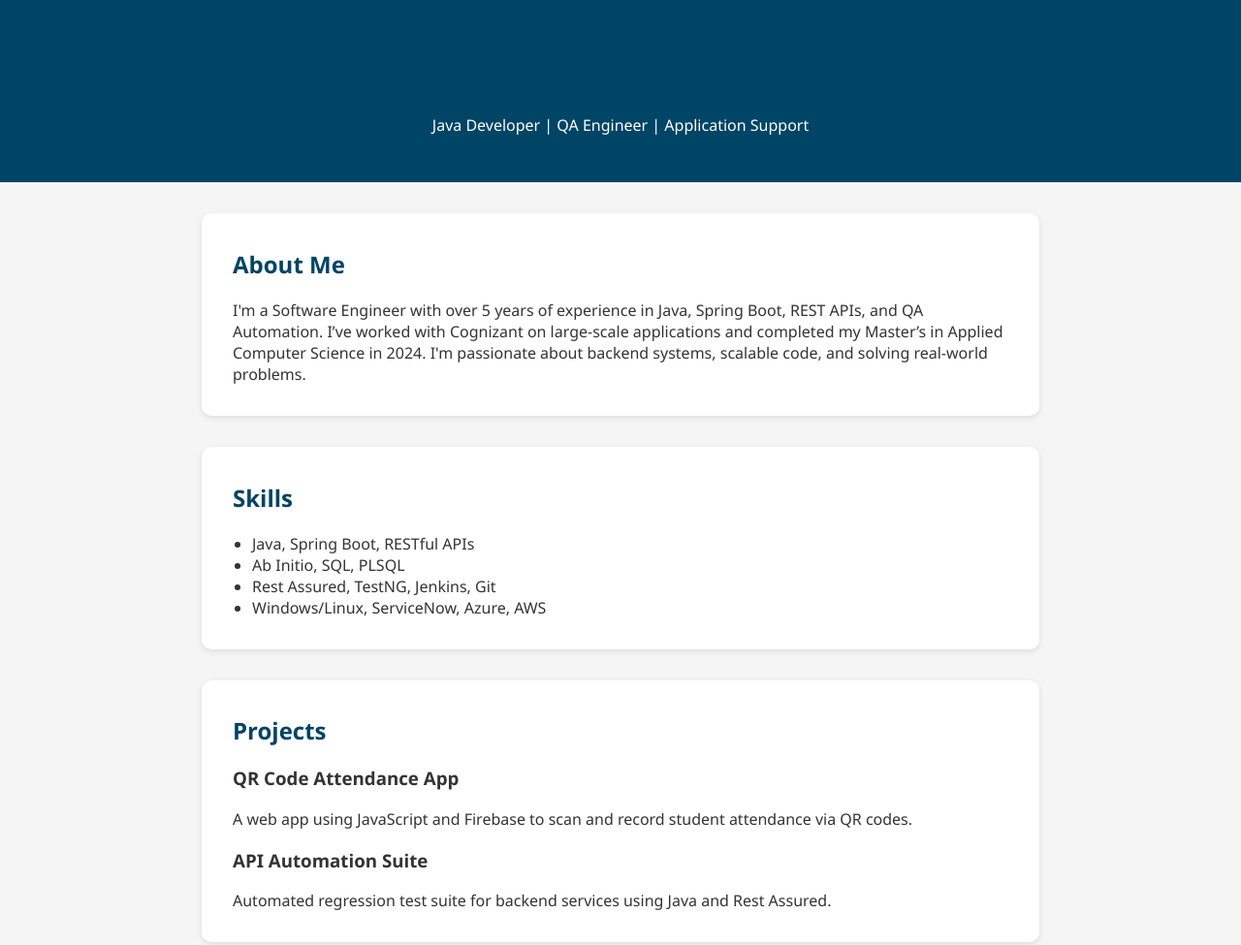
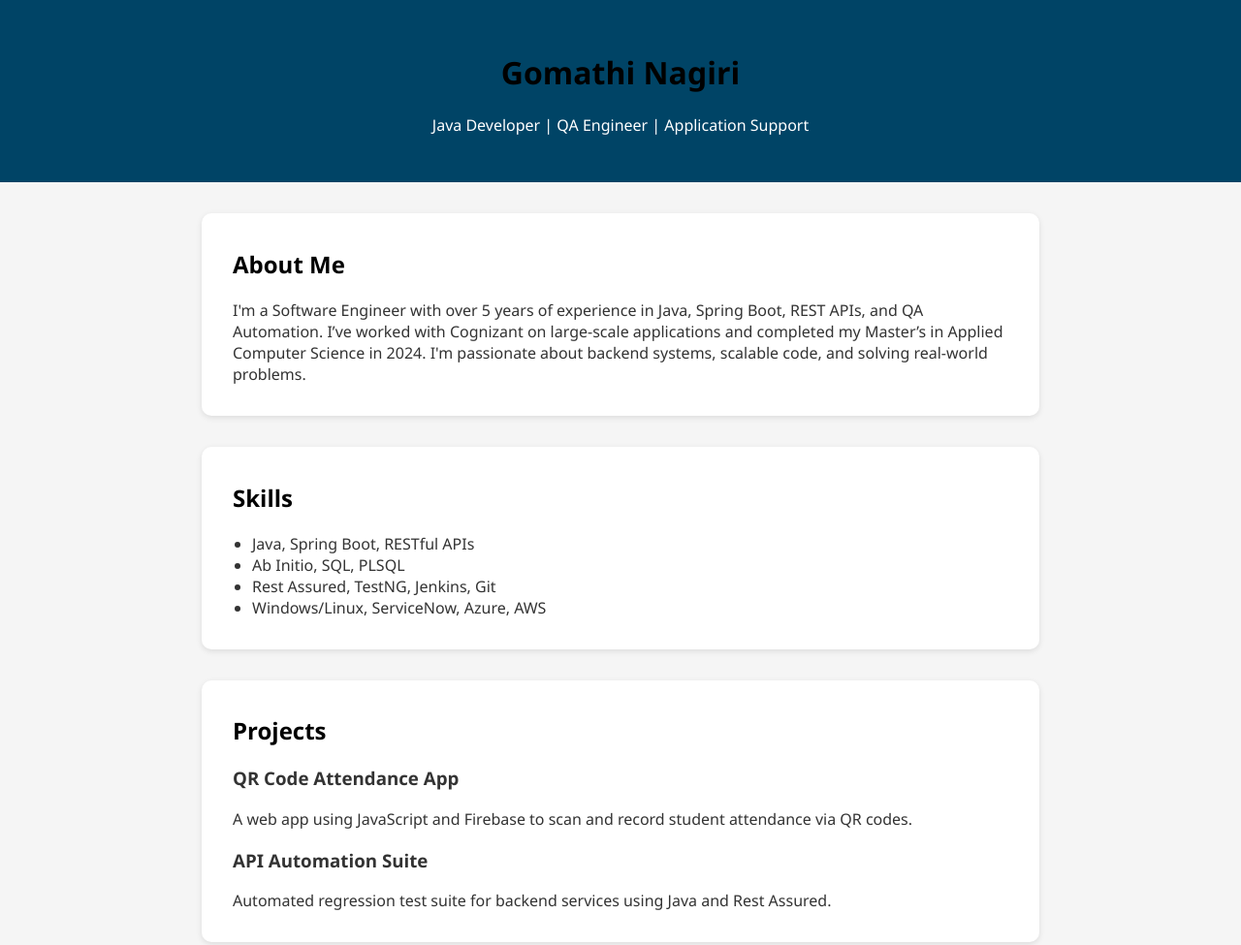
Before and after one commit to gomathi-ms/gomathinagiri.github.io, a plain HTML site: page index.html in a window 1280 px wide. Shown: the top 975 px of the page at 97% size. Drawn offline with Linux system fonts and the light colour scheme.

Commit message:
Update style.css

```diff
--- a/style.css
+++ b/style.css
@@ -23,7 +23,7 @@ section {
 }
 
 h1, h2 {
-  color: #004466;
+  color: black;
 }
 
 ul {
```
